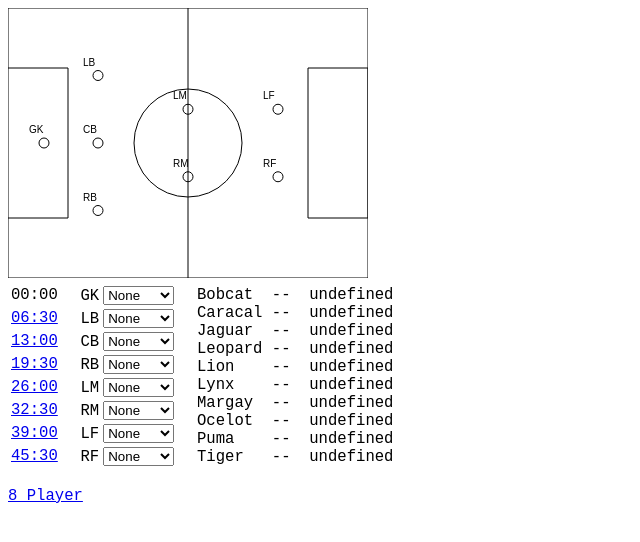
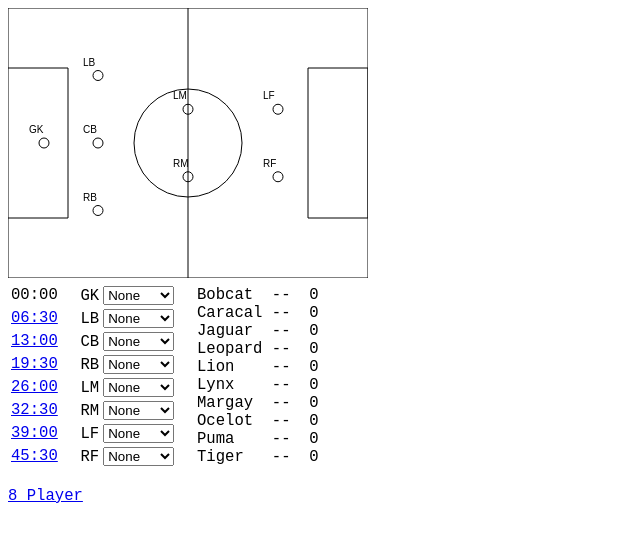
Before and after one commit to bballant/cheetahts, a plain HTML site: page index.html in a window 1280 px wide. Shown: the whole page, without its empty margins (0-640 px from the left). Drawn offline with Linux system fonts and the light colour scheme.

Commit message:
fix minutes played

```diff
--- a/index.html
+++ b/index.html
@@ -188,7 +188,8 @@
             } else {
                 html = html + "--";
             }
-            html = html + "&nbsp;&nbsp;" + minutesPlayed.get(player) + "<br/>\n";
+            var mins = minutesPlayed.get(player) ? minutesPlayed.get(player) : 0;
+            html = html + "&nbsp;&nbsp;" + mins + "<br/>\n";
         }
         leCell.innerHTML = html;
 
```
